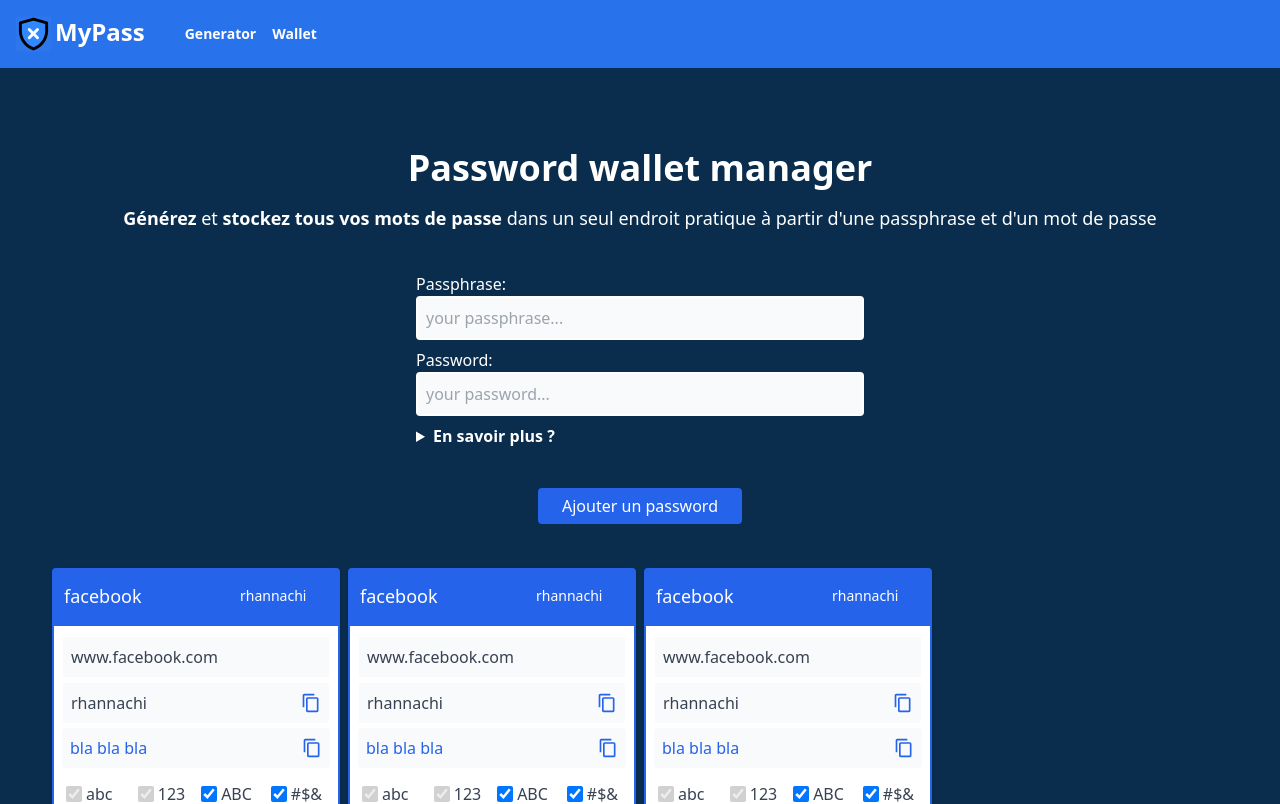
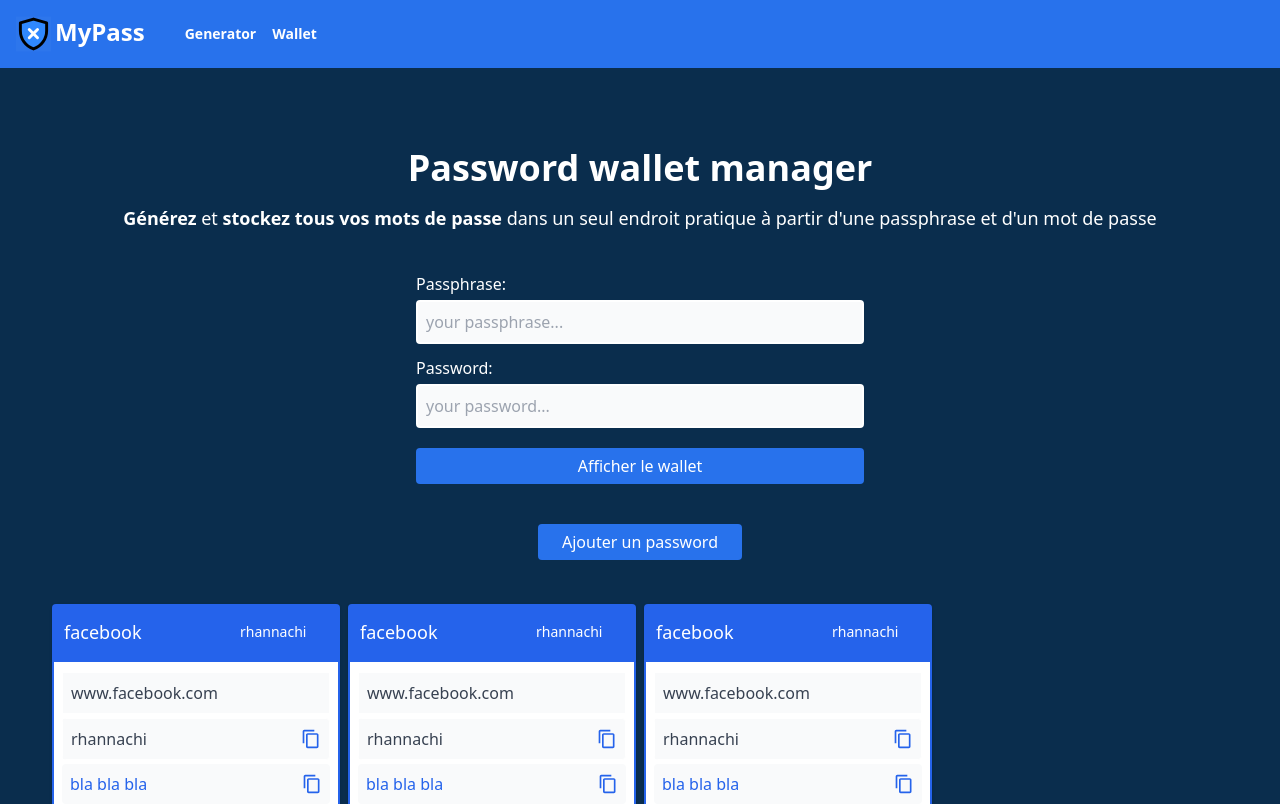
Before and after one commit to rhannachi/easy-remember-password, a Next.js app: page /wallet in a window 1280 px wide. Shown: the top 804 px of the page. Built offline with nearby package versions, Linux system fonts and the light colour scheme.

Commit message:
Refacto - wallet page

```diff
--- a/src/app/wallet/Card.tsx
+++ b/src/app/wallet/Card.tsx
@@ -11,7 +11,6 @@
 const INPUTS_NAME = [
   "site-url",
   "username-input",
-  "password-input",
   "password-has-lowercase",
   "password-has-numeric",
   "password-has-uppercase",
@@ -57,7 +56,6 @@
     const data: Record<InputNameType, string | boolean | number> = {
       "site-url": target[`site-url-input-${uuid}`].value,
       "username-input": target[`username-input-${uuid}`].value,
-      "password-input": target[`password-input-${uuid}`].value,
       "password-has-lowercase": target[`password-has-lowercase-checkbox-${uuid}`].checked,
       "password-has-numeric": target[`password-has-numeric-checkbox-${uuid}`].checked,
       "password-has-uppercase": target[`password-has-uppercase-checkbox-${uuid}`].checked,
--- a/src/app/wallet/Form.tsx
+++ b/src/app/wallet/Form.tsx
@@ -1,18 +1,21 @@
 "use client"
 
 import Input from "@/components/Input"
+import Button from "@/components/Button"
 
 export default function Form() {
+  const handleSubmit = () => {}
   return (
-    <form className="flex flex-col">
+    <form onSubmit={handleSubmit} className="flex flex-col">
       <Input label="Passphrase:" maxLength={20} name="seed-user" placeholder="your passphrase..." />
       <Input
         label="Password:"
-        className="mt-2"
+        className="mt-3"
         maxLength={20}
         name="passphrase-user"
         placeholder="your password..."
       />
+      <Button type="submit" text="Afficher le wallet" className="px-6 mt-5" />
     </form>
   )
 }
--- a/src/app/wallet/page.tsx
+++ b/src/app/wallet/page.tsx
@@ -1,5 +1,6 @@
 import dynamic from "next/dynamic"
 import { CardType } from "./Card"
+import Button from "@/components/Button"
 
 const Form = dynamic(() => import("./Form"), {
   // TODO add loader ....
@@ -63,23 +64,20 @@
           <strong>Générez</strong> et <strong>stockez tous vos mots de passe</strong> dans un seul
           endroit pratique à partir d&apos;une passphrase et d&apos;un mot de passe
         </h2>
+        {/* <p className="mt-10 text-justify text-white">*/}
+        {/*  Pour maximiser la sécurité, aucune de ces informations passphrase et mot de passe*/}
+        {/*  n&apos;est stockée sur le serveur.*/}
+        {/* </p>*/}
+        {/* <p className="text-justify text-white">*/}
+        {/*  Assurez-vous de mémoriser votre seed et la passphrase avec laquelle les mots de passe*/}
+        {/*  seront générés.*/}
+        {/* </p>*/}
       </header>
       {/** * Form ****/}
       <section className="flex flex-col max-w-md w-full">
         <article className="mt-10">
           <Form />
         </article>
-        <details className="text-white mt-2">
-          <summary className="font-semibold cursor-pointer">En savoir plus ?</summary>
-          <p className="text-justify font-normal">
-            Pour maximiser la sécurité, aucune de ces informations passphrase et mot de passe
-            n&apos;est stockée sur le serveur.
-          </p>
-          <p>
-            Assurez-vous de mémoriser votre seed et la passphrase avec laquelle les mots de passe
-            seront générés.
-          </p>
-        </details>
       </section>
       <section className="my-10">
         <CardAdd />
--- a/src/components/Button.tsx
+++ b/src/components/Button.tsx
@@ -10,7 +10,7 @@
   text: string
   style?: "primary" | "secondary" | "warning"
 }) {
-  const primaryClassName = "text-white border-0 bg-blue-600"
+  const primaryClassName = "text-white border-0 bg-[#2872EC]" //  bg-blue-600
   const secondaryClassName = "border-2 border-blue-600 text-blue-600"
   const warningClassName = "border-2 border-red-600 text-red-600"
 
--- a/src/components/Input.tsx
+++ b/src/components/Input.tsx
@@ -7,19 +7,19 @@
   className,
   ...props
 }: InputHTMLAttributes<HTMLInputElement> & {
-  label?: string
+  label: string
   inputClassName?: string
 }) {
   return (
     <div className={clsx("flex flex-col w-full text-md", className)}>
-      <label hidden={!label} htmlFor={props.name} className={clsx("text-white")}>
+      <label htmlFor={props.name} className={clsx("text-white")}>
         {label}
       </label>
       <input
         {...props}
         id={props.name}
         className={clsx(
-          "text-gray-700 rounded border-2 border-white p-2 bg-gray-50 focus:outline-none focus:shadow-outline",
+          "text-gray-700 mt-1 rounded border-2 border-white p-2 bg-gray-50 focus:outline-none focus:shadow-outline",
           inputClassName,
         )}
       />
```
